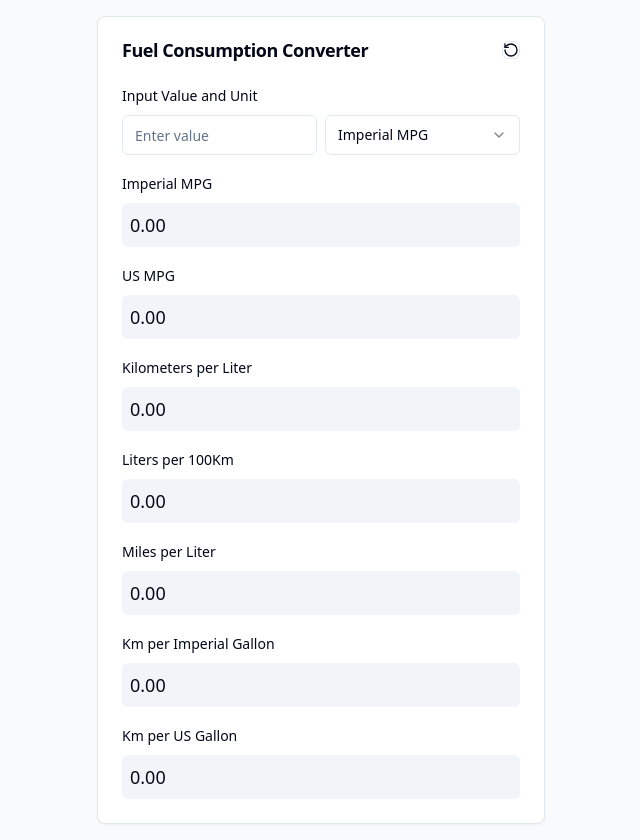
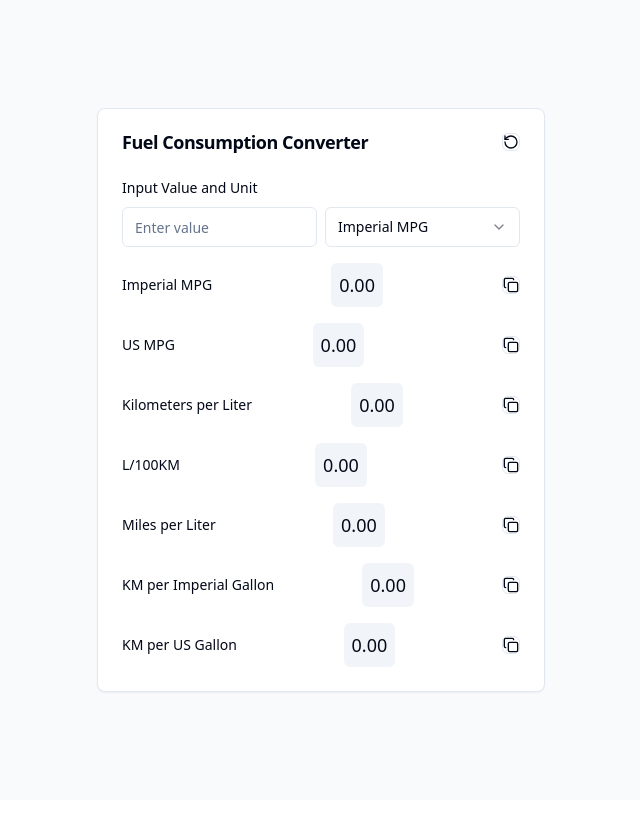
Before and after one commit to stevebiczyk/mpg-converter, a React (Vite) app: page / in a window 1280 px wide. Shown: the whole page, without its empty margins (319-959 px from the left). After the commit the page ends 800 px from the top, so only its background shows below. Built offline with nearby package versions, Linux system fonts and the light colour scheme.

Commit message:
added a copy button to each row of results

```diff
--- a/src/components/FuelConsumptionConverter.jsx
+++ b/src/components/FuelConsumptionConverter.jsx
@@ -10,7 +10,7 @@ import {
   SelectTrigger,
   SelectValue,
 } from "@/components/ui/select";
-import { RotateCcw } from "lucide-react";
+import { Copy, RotateCcw } from "lucide-react";
 
 const FuelConsumptionConverter = () => {
   const [value, setValue] = useState("");
@@ -81,6 +81,21 @@ const FuelConsumptionConverter = () => {
   const handleReset = () => {
     setValue("");
   };
+  const ResultRow = ({ label, value }) => (
+    <div className="space-y-2">
+      <div className="flex justify-between items-center">
+        <Label>{label}</Label>
+        <div className="flex space-x-2">
+          <div className="p-2 bg-slate-100 rounded-md text-lg font-medium">
+            {value}
+          </div>
+        </div>
+        <Button variant="outline" size="icon" onClick={() => handleCopy(value)}>
+          <Copy className="h-4 w-4" />
+        </Button>
+      </div>
+    </div>
+  );
 
   return (
     <Card className="w-full max-w-md">
@@ -119,53 +134,14 @@ const FuelConsumptionConverter = () => {
             </div>
           </div>
 
-          <div className="space-y-2">
-            <Label>Imperial MPG</Label>
-            <div className="p-2 bg-slate-100 rounded-md text-lg font-medium">
-              {results.impmpg || "0.00"}
-            </div>
-          </div>
-
-          <div className="space-y-2">
-            <Label>US MPG</Label>
-            <div className="p-2 bg-slate-100 rounded-md text-lg font-medium">
-              {results.usmpg || "0.00"}
-            </div>
-          </div>
-
-          <div className="space-y-2">
-            <Label>Kilometers per Liter </Label>
-            <div className="p-2 bg-slate-100 rounded-md text-lg font-medium">
-              {results.kmpl || "0.00"}
-            </div>
-          </div>
-
-          <div className="space-y-2">
-            <Label>Liters per 100Km</Label>
-            <div className="p-2 bg-slate-100 rounded-md text-lg font-medium">
-              {results.lper100km || "0.00"}
-            </div>
-          </div>
-
-          <div className="space-y-2">
-            <Label>Miles per Liter</Label>
-            <div className="p-2 bg-slate-100 rounded-md text-lg font-medium">
-              {results.mpl || "0.00"}
-            </div>
-          </div>
-
-          <div className="space-y-2">
-            <Label>Km per Imperial Gallon</Label>
-            <div className="p-2 bg-slate-100 rounded-md text-lg font-medium">
-              {results.kmpig || "0.00"}
-            </div>
-          </div>
-
-          <div className="space-y-2">
-            <Label>Km per US Gallon</Label>
-            <div className="p-2 bg-slate-100 rounded-md text-lg font-medium">
-              {results.kmpusg || "0.00"}
-            </div>
+          <div className="space-y-4">
+            <ResultRow label="Imperial MPG" value={results.impmpg} />
+            <ResultRow label="US MPG" value={results.usmpg} />
+            <ResultRow label="Kilometers per Liter" value={results.kmpl} />
+            <ResultRow label="L/100KM" value={results.lper100km} />
+            <ResultRow label="Miles per Liter" value={results.mpl} />
+            <ResultRow label="KM per Imperial Gallon" value={results.kmpig} />
+            <ResultRow label="KM per US Gallon" value={results.kmpusg} />
           </div>
         </div>
       </CardContent>
```
